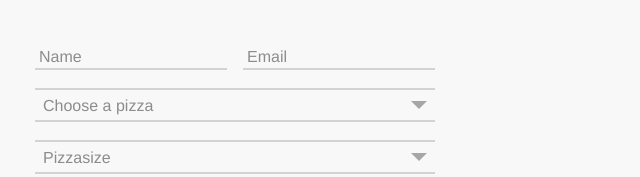
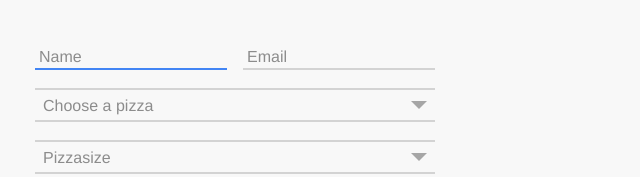
Before and after one commit to senner007/simple-form, a website built with Parcel: page index.html in a window 1280 px wide. Shown: the part 185-362 px from the top of the page, 285-925 px from the left. Built offline with nearby package versions, Linux system fonts and the light colour scheme.

Commit message:
autofocus

```diff
--- a/index.html
+++ b/index.html
@@ -30,7 +30,7 @@
 
                 <section id="text-section">
                     <input type="text" class="text-input" autocomplete="off" spellcheck="false" tabindex="0" aria-label="Fornavn"
-                        name="navn" value="" id="navn" data-initial-value="" placeholder="Name" required>
+                        name="navn" value="" id="navn" data-initial-value="" placeholder="Name" required autofocus>
                     <input type="email" class="text-input" autocomplete="off" spellcheck="false" tabindex="0"
                         aria-label="Fornavn" name="email" value="" id="email" data-initial-value="" placeholder="Email"
                         required>
```
